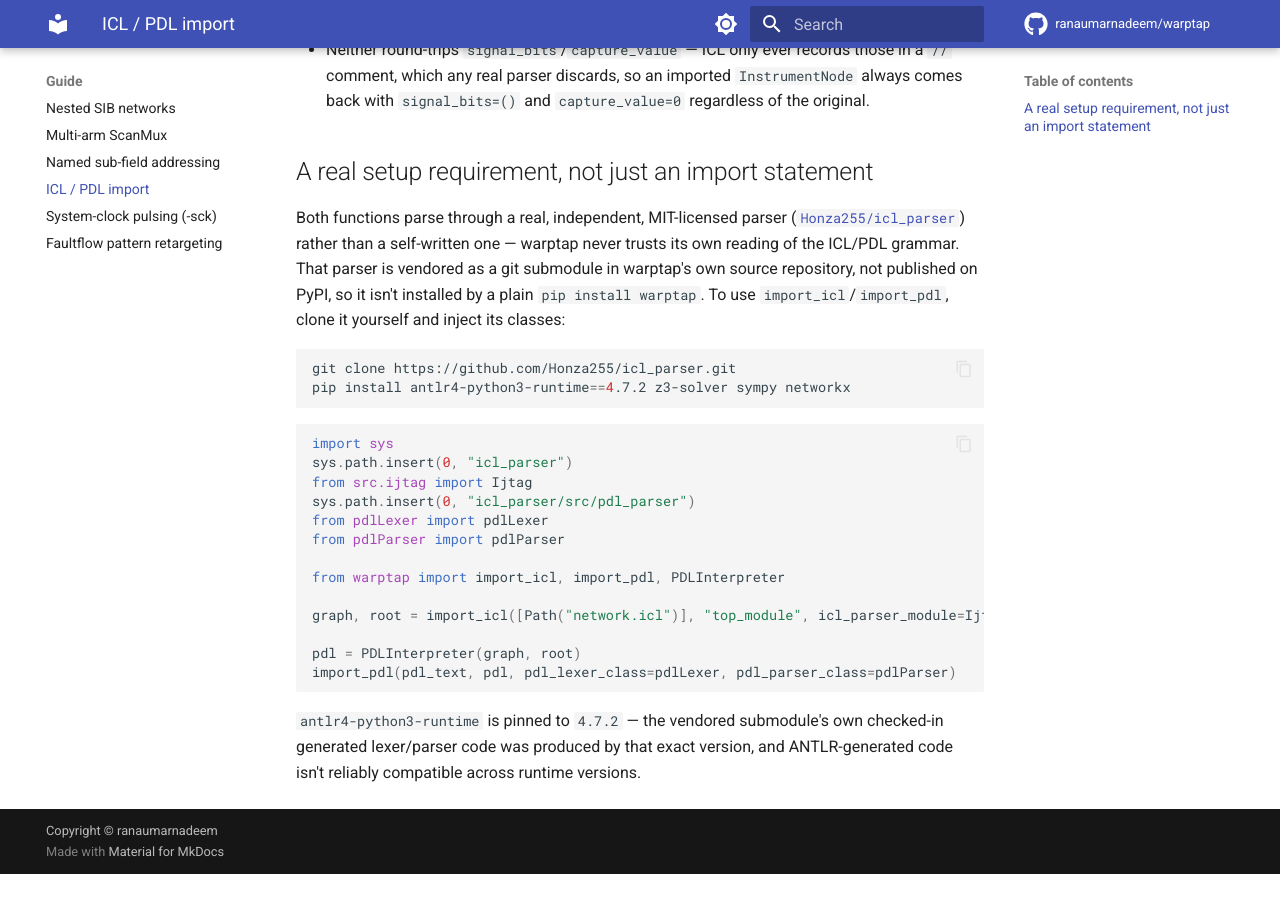
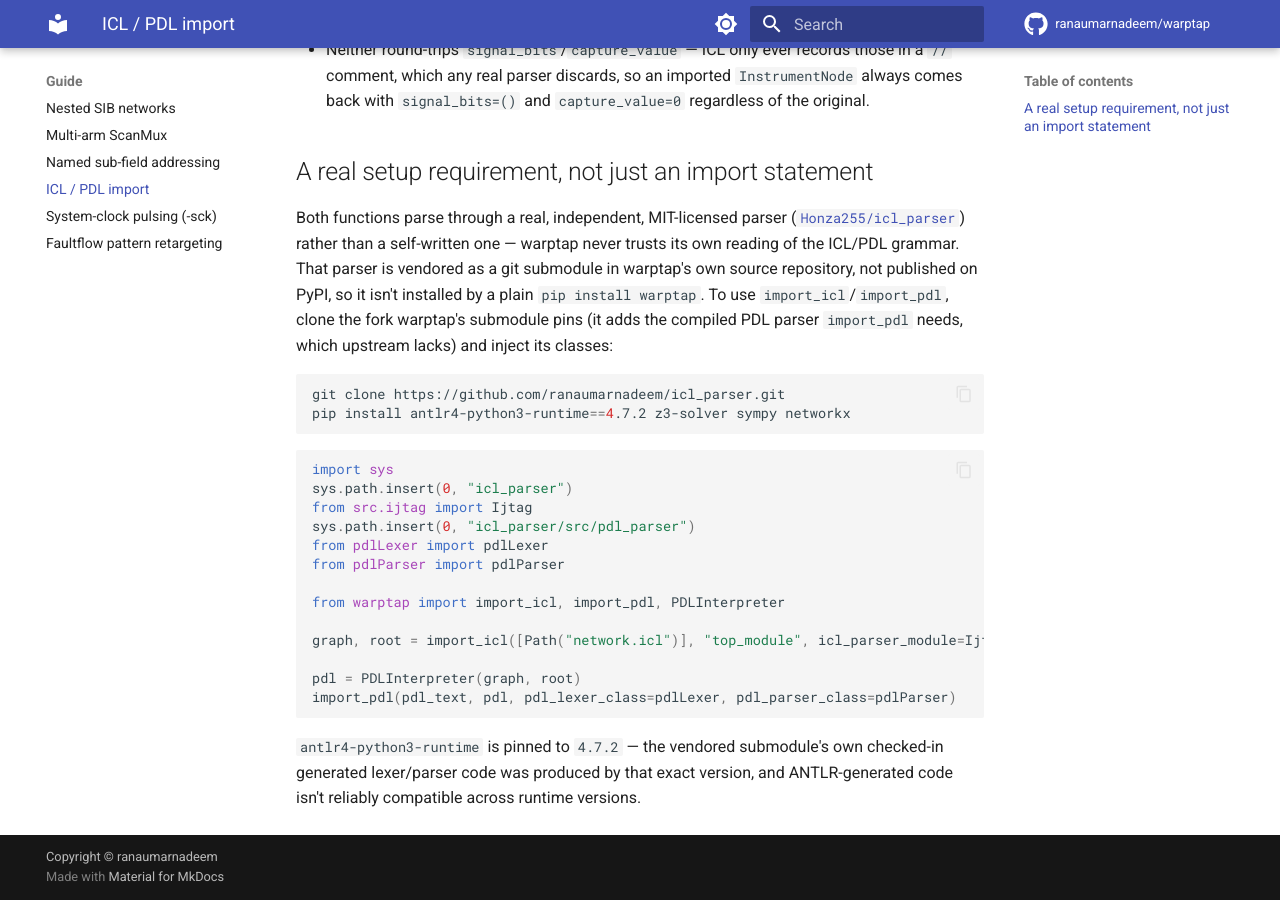
Before and after one commit to ranaumarnadeem/warptap, an MkDocs documentation site: the page built from docs/guide/icl-pdl-import.md, in a window 1280 px wide and 900 px high, scrolled down 504 px. Built offline with MkDocs 1.6.1 and Material for MkDocs 9.7.7, drawn with Linux system fonts in a browser that asks for light colours; comment, search, counter and statistics services are not loaded; before the commit the page ends 1378 px from its top, so only the background shows below that.

Commit message:
Make the icl_parser-backed tests fail instead of skip when it is missing
third_party/icl_parser is this repo's own submodule, so a checkout
without it (every git worktree, until initialized) silently skipped 77
grammar/ICL/PDL tests. Those fixtures now fail with the fix-it command;
WARPTAP_ALLOW_MISSING_ICL_PARSER=1 restores the skip. The dev extra pins
the parser's own packages (antlr4-python3-runtime==4.7.2, z3-solver,
sympy, networkx), and the README documents submodule init. The ICL/PDL
import guide pointed at upstream icl_parser, which lacks the compiled
PDL parser the pinned fork adds.

````diff
--- a/docs/guide/icl-pdl-import.md
+++ b/docs/guide/icl-pdl-import.md
@@ -22,11 +22,12 @@
 ([`Honza255/icl_parser`](https://github.com/Honza255/icl_parser)) rather than a self-written
 one — warptap never trusts its own reading of the ICL/PDL grammar. That parser is vendored as a
 git submodule in warptap's own source repository, not published on PyPI, so it isn't installed
-by a plain `pip install warptap`. To use `import_icl`/`import_pdl`, clone it yourself and inject
-its classes:
+by a plain `pip install warptap`. To use `import_icl`/`import_pdl`, clone the fork warptap's
+submodule pins (it adds the compiled PDL parser `import_pdl` needs, which upstream lacks) and
+inject its classes:
 
 ```bash
-git clone https://github.com/Honza255/icl_parser.git
+git clone https://github.com/ranaumarnadeem/icl_parser.git
 pip install antlr4-python3-runtime==4.7.2 z3-solver sympy networkx
 ```
 
````
Also changed, not shown: README.md (+14 -8 lines), pyproject.toml (+9 -1 lines), 1 other file.
